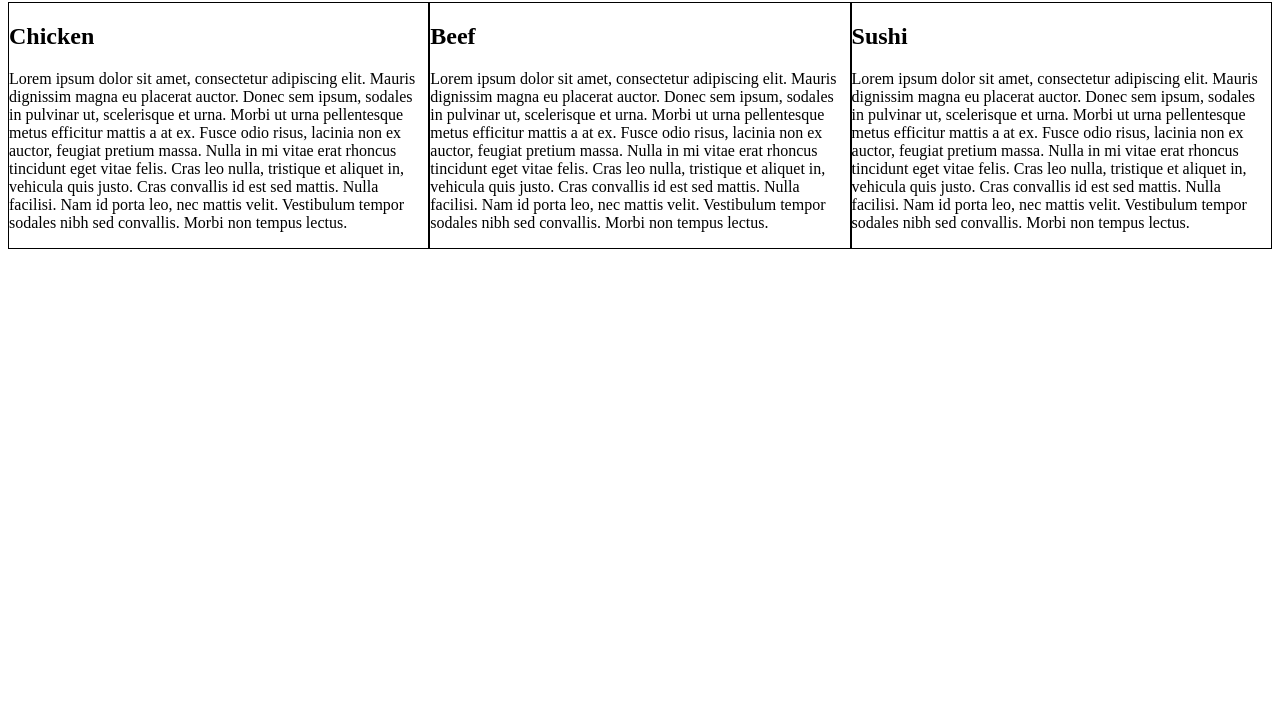
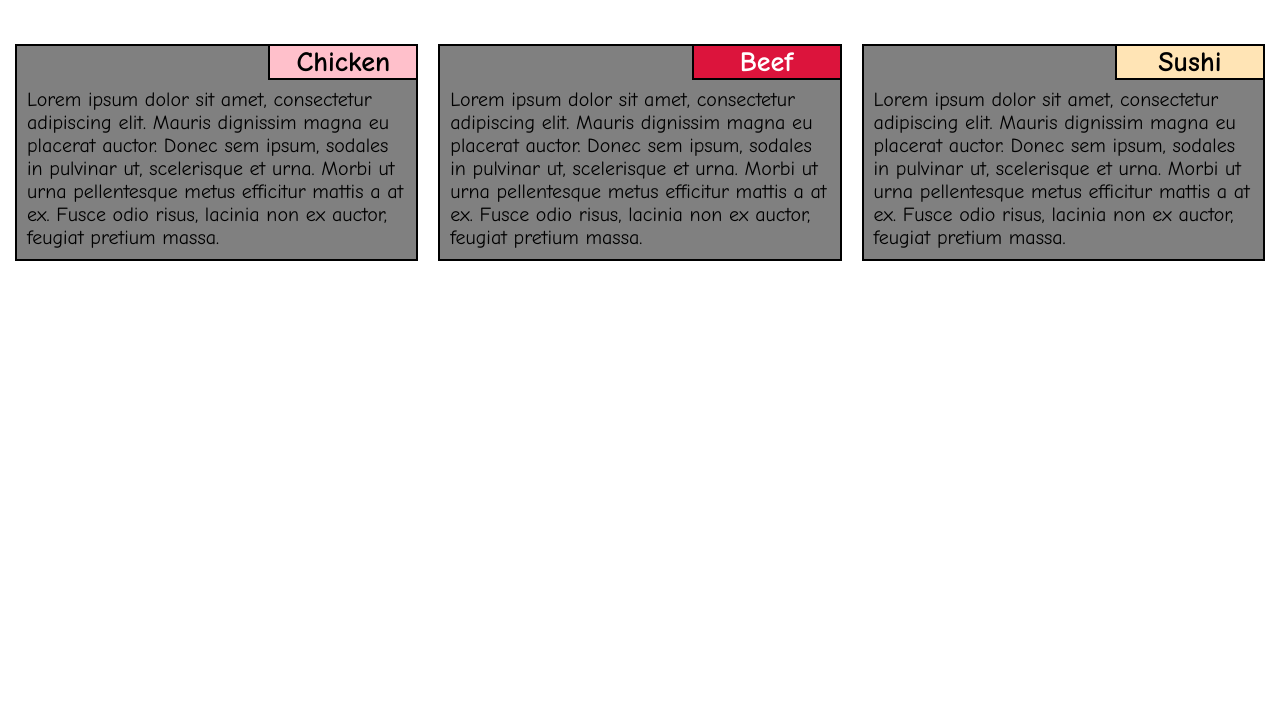
Before and after one commit to icurto/coursera-test, a plain HTML site: page module2-solution/index.html in a window 1280 px wide. Shown: the part 78-800 px from the top of the page. Drawn offline with Linux system fonts and the light colour scheme.

Commit message:
Added styles and updated html structure. Completed module2 solution.

```diff
--- a/module2-solution/css/style.css
+++ b/module2-solution/css/style.css
@@ -1,12 +1,62 @@
 /********** Base styles **********/
+@font-face {
+    font-family: 'YourFontName'; /*a name to be used later*/
+    src: url('http://domain.com/fonts/font.ttf'); /*URL to font*/
+}
+
 * {
   box-sizing: border-box;
+  margin: 0;
+  padding: 0;
+  font-family: "Comic Sans MS", "Comic Sans", cursive;
 }
 
-/* Simple Responsive Framework. */
+h1 {
+  text-align: center;
+  margin-top: 25px;
+  margin-bottom: 50px;
+}
+
+h2 {
+  border: 2px solid black;
+  float: right;
+  width:150px;
+  text-align: center;
+  margin: -2px;
+  font-size: 1.75em;
+}
+
+p {
+  clear: both;
+  padding: 10px;
+  font-size: 1.25em;
+}
+
+section {
+  margin: 5px;
+}
+
+article {
+  border: 2px solid black;
+  margin: 10px;
+  background: gray;
+}
+
 div {
-  width: 100%;
-  border: 1px solid black;
+  float: left;
+}
+
+section div:nth-child(1) h2 {
+  background: pink;
+}
+
+section div:nth-child(2) h2 {
+  background: crimson;
+  color: white;
+}
+
+section div:nth-child(3) h2 {
+  background: moccasin;
 }
 
 /********** Desktop version **********/
@@ -94,8 +144,3 @@ div {
     width: 100%;
   }
 }
-
-/********** Desktop version **********/
-@media (max-width: 767px) {
-  float: left;
-}
--- a/module2-solution/index.html
+++ b/module2-solution/index.html
@@ -8,17 +8,25 @@
 </head>
 <body>
 <h1>Our Menu</h1>
+<section>
 <div class="col-lg-4 col-md-6">
+	<article>
 	<h2>Chicken</h2>
-	<p>Lorem ipsum dolor sit amet, consectetur adipiscing elit. Mauris dignissim magna eu placerat auctor. Donec sem ipsum, sodales in pulvinar ut, scelerisque et urna. Morbi ut urna pellentesque metus efficitur mattis a at ex. Fusce odio risus, lacinia non ex auctor, feugiat pretium massa. Nulla in mi vitae erat rhoncus tincidunt eget vitae felis. Cras leo nulla, tristique et aliquet in, vehicula quis justo. Cras convallis id est sed mattis. Nulla facilisi. Nam id porta leo, nec mattis velit. Vestibulum tempor sodales nibh sed convallis. Morbi non tempus lectus.</p>
+	<p>Lorem ipsum dolor sit amet, consectetur adipiscing elit. Mauris dignissim magna eu placerat auctor. Donec sem ipsum, sodales in pulvinar ut, scelerisque et urna. Morbi ut urna pellentesque metus efficitur mattis a at ex. Fusce odio risus, lacinia non ex auctor, feugiat pretium massa.</p>
+	</article>
 </div>
 <div class="col-lg-4 col-md-6">
+	<article>
 	<h2>Beef</h2>
-	<p>Lorem ipsum dolor sit amet, consectetur adipiscing elit. Mauris dignissim magna eu placerat auctor. Donec sem ipsum, sodales in pulvinar ut, scelerisque et urna. Morbi ut urna pellentesque metus efficitur mattis a at ex. Fusce odio risus, lacinia non ex auctor, feugiat pretium massa. Nulla in mi vitae erat rhoncus tincidunt eget vitae felis. Cras leo nulla, tristique et aliquet in, vehicula quis justo. Cras convallis id est sed mattis. Nulla facilisi. Nam id porta leo, nec mattis velit. Vestibulum tempor sodales nibh sed convallis. Morbi non tempus lectus.</p>
+	<p>Lorem ipsum dolor sit amet, consectetur adipiscing elit. Mauris dignissim magna eu placerat auctor. Donec sem ipsum, sodales in pulvinar ut, scelerisque et urna. Morbi ut urna pellentesque metus efficitur mattis a at ex. Fusce odio risus, lacinia non ex auctor, feugiat pretium massa.</p>
+	</article>
 </div>
 <div class="col-lg-4 col-md-12">
+	<article>
 	<h2>Sushi</h2>
-	<p>Lorem ipsum dolor sit amet, consectetur adipiscing elit. Mauris dignissim magna eu placerat auctor. Donec sem ipsum, sodales in pulvinar ut, scelerisque et urna. Morbi ut urna pellentesque metus efficitur mattis a at ex. Fusce odio risus, lacinia non ex auctor, feugiat pretium massa. Nulla in mi vitae erat rhoncus tincidunt eget vitae felis. Cras leo nulla, tristique et aliquet in, vehicula quis justo. Cras convallis id est sed mattis. Nulla facilisi. Nam id porta leo, nec mattis velit. Vestibulum tempor sodales nibh sed convallis. Morbi non tempus lectus.</p>
+	<p>Lorem ipsum dolor sit amet, consectetur adipiscing elit. Mauris dignissim magna eu placerat auctor. Donec sem ipsum, sodales in pulvinar ut, scelerisque et urna. Morbi ut urna pellentesque metus efficitur mattis a at ex. Fusce odio risus, lacinia non ex auctor, feugiat pretium massa.</p>
+	</article>
 </div>
+</section>
 </body>
 </html>
```
